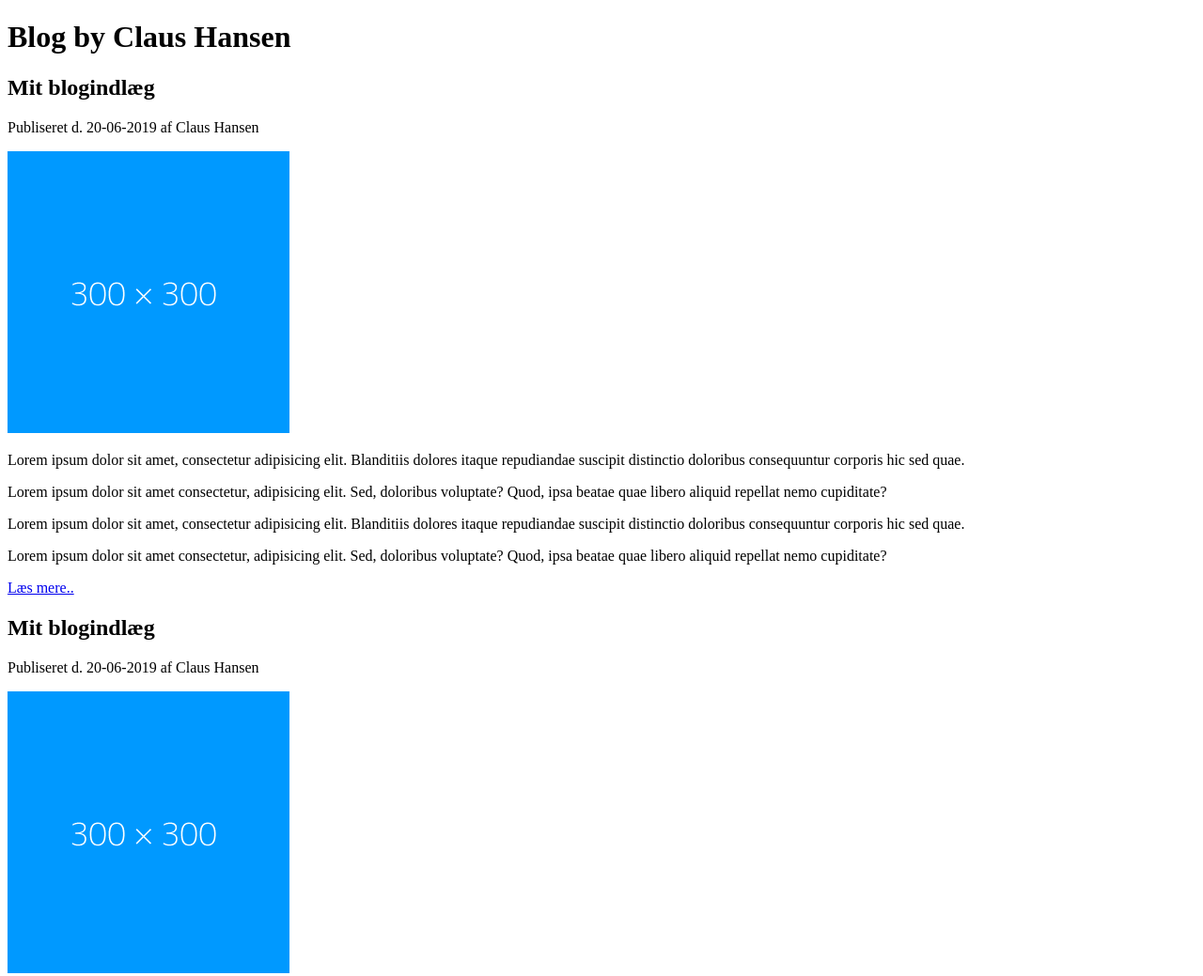
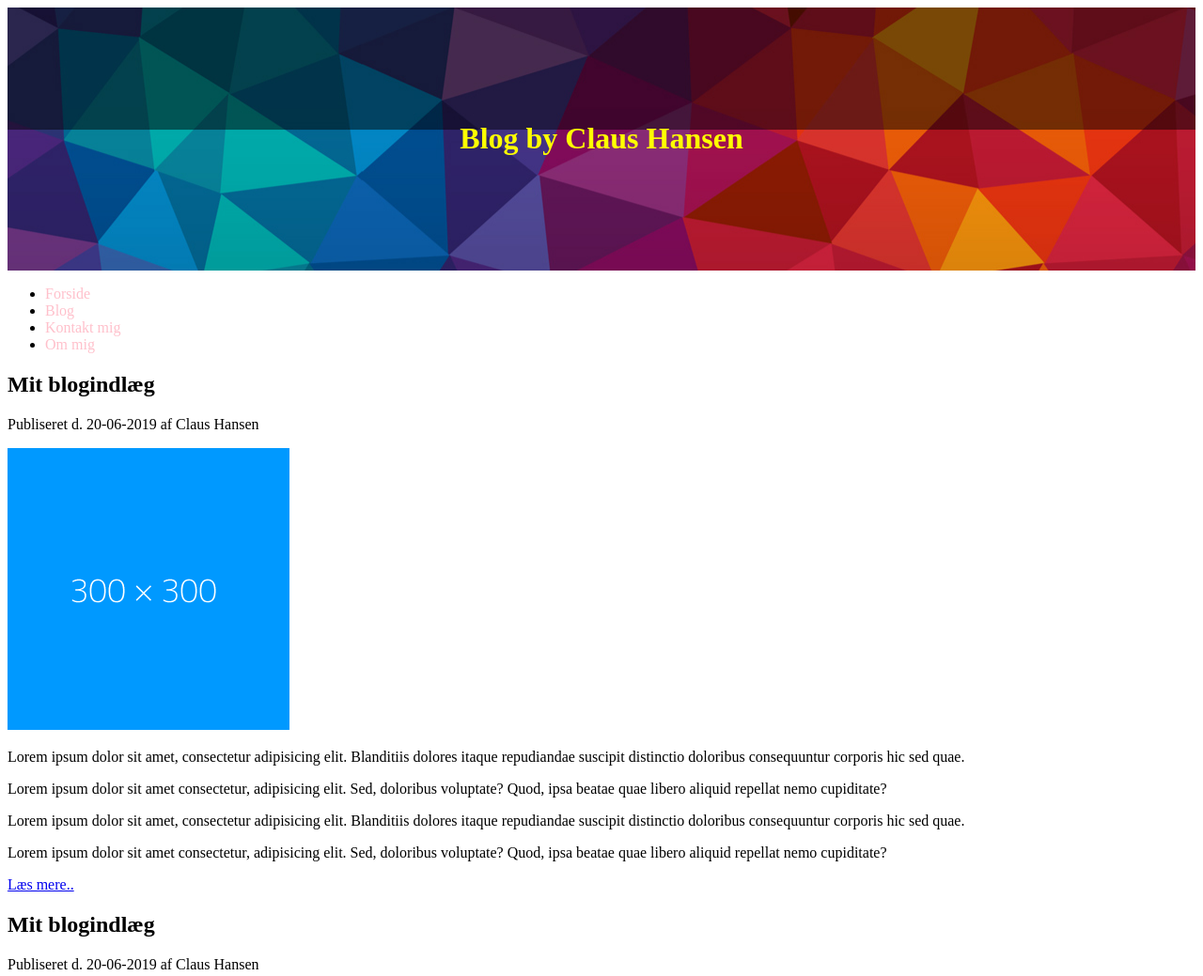
Before and after one commit to claushansen/EUX-IT-B, a plain HTML site: page basic html/htmlcheatsheet/blog.html in a window 1280 px wide. Shown: the top 1039 px of the page at 94% size. Drawn offline with Linux system fonts and the light colour scheme.

Commit message:
codesession 25-06-2019
Talked  about CSS and started on some styling on our blog.html

```diff
--- a/basic html/htmlcheatsheet/blog.html
+++ b/basic html/htmlcheatsheet/blog.html
@@ -6,12 +6,29 @@
     <meta name="viewport" content="width=device-width, initial-scale=1.0">
     <meta http-equiv="X-UA-Compatible" content="ie=edge">
     <title>Min Fantastiske blog</title>
+    <link rel="stylesheet" href="CSS/style.css">
 </head>
 
 <body>
     <header>
-        <h1>Blog by Claus Hansen</h1>
+        <h1 id="minoverskrift">Blog by Claus Hansen</h1>
     </header>
+    <nav>
+        <ul>
+            <li>
+                <a class="menulink" href="index.html">Forside</a>
+            </li>
+            <li>
+                <a class="menulink" href="blog.html">Blog</a>
+            </li>
+            <li>
+                <a class="menulink" href="kontakt.html">Kontakt mig</a>
+            </li>
+            <li>
+                <a class="menulink" href="about.html">Om mig</a>
+            </li>
+        </ul>
+    </nav>
     <article>
         <h2>Mit blogindlæg</h2>
         <p>Publiseret d. 20-06-2019 af Claus Hansen</p>
--- /dev/null
+++ b/basic html/htmlcheatsheet/css/style.css
@@ -0,0 +1,16 @@
+header {
+    background-color:blue;
+    background-image: url('../images/header.jpg');
+    padding:100px;
+    text-align: center;
+    color:#fff;
+}
+/* styling af id starter med # */
+#minoverskrift{
+    color:yellow;
+}
+/*styling af class starter med punktum*/
+.menulink{
+    text-decoration: none;
+    color:pink;
+}
```
Also changed, not shown: basic html/htmlcheatsheet/images/header.jpg (added).
